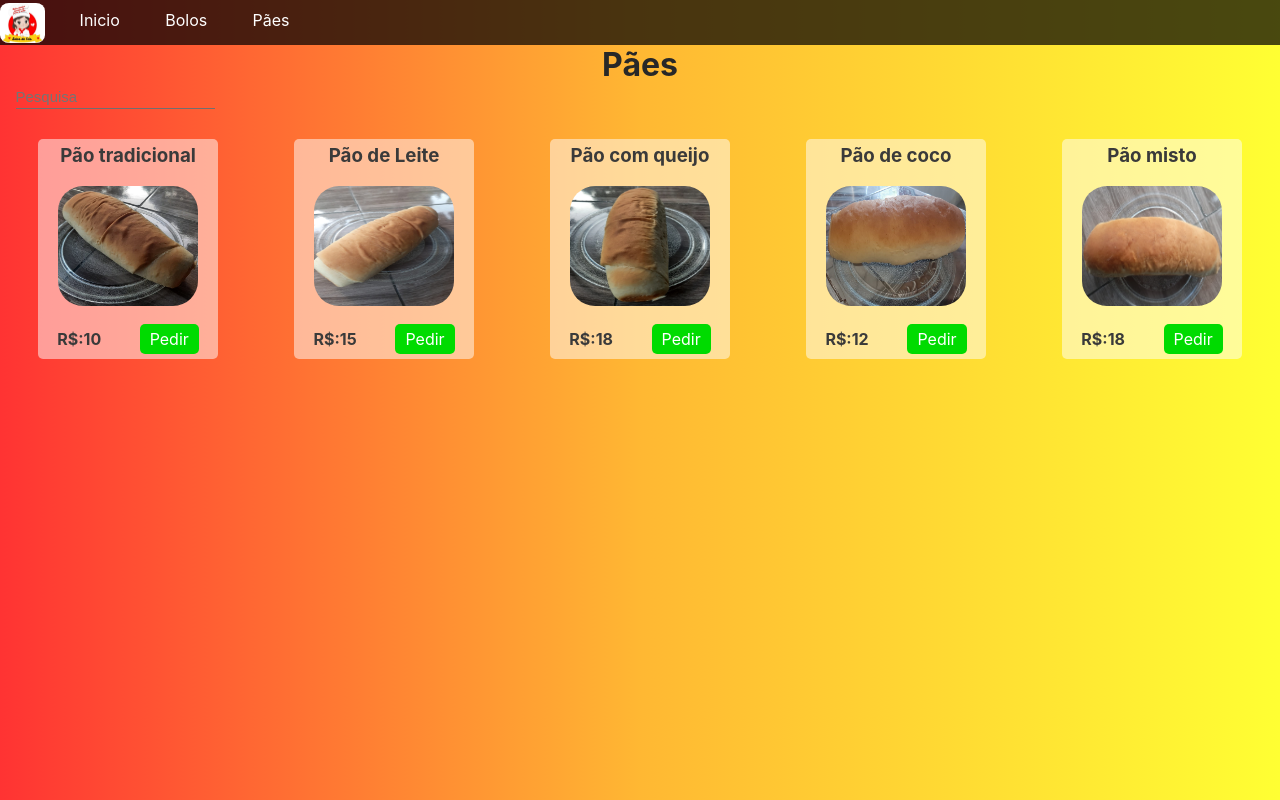
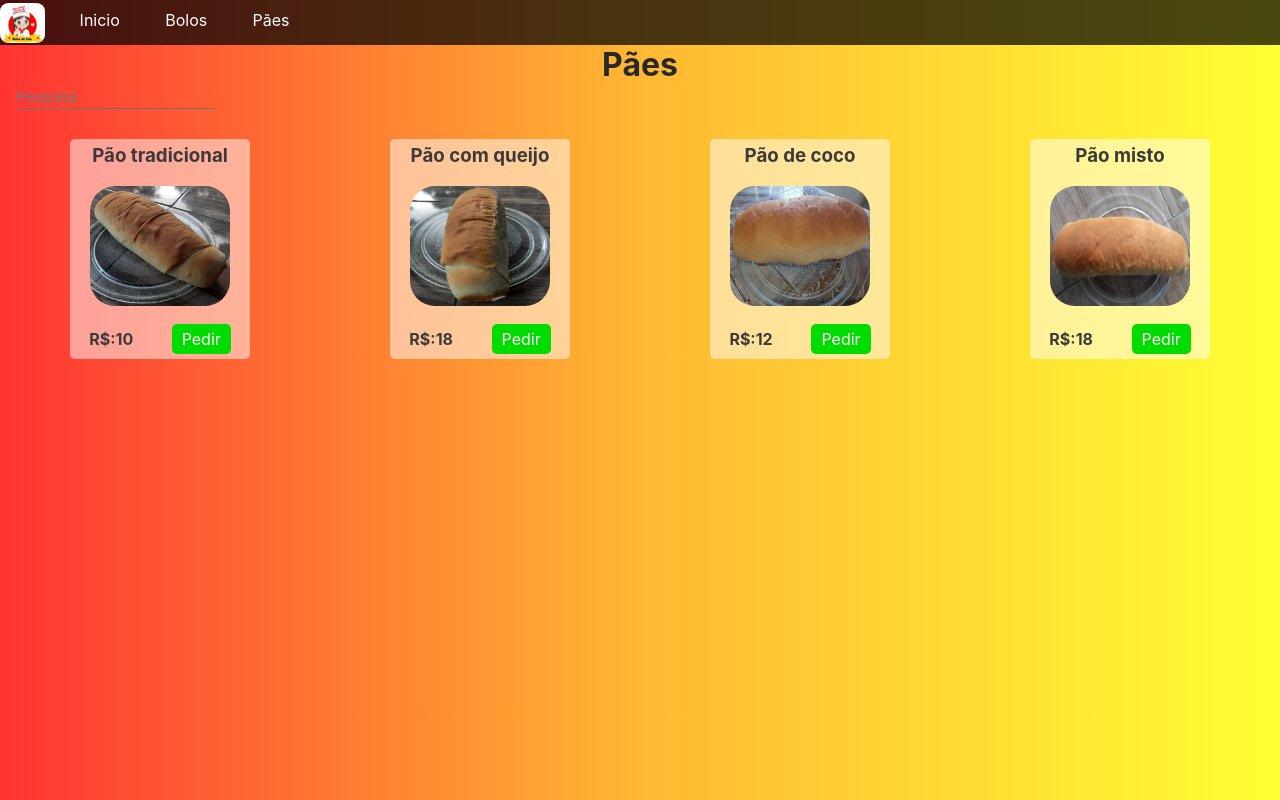
Before and after one commit to FranciscoNeto2909/bolos-da-cris, a React (Create React App) app: page /paes in a window 1280 px wide. Built offline with nearby package versions, Linux system fonts and the light colour scheme.

Commit message:
milk bread removed and cakes price changed

```diff
--- a/src/components/produtos/BolosJson.js
+++ b/src/components/produtos/BolosJson.js
@@ -85,21 +85,21 @@ export const BolosJson = [
         img: boloDeFuba,
         sizes:2,
         price: 16,
-        priceG:25
+        priceG:28
     },
     {
         name: "bolo mole de leite de coco",
         img: boloMoleLeiteDeCoco,
         sizes:2,
         price: 25,
-        priceG: 30,
+        priceG: 35
     },
     {
         name: "bolo mole de leite",
         img: boloMoleLeite,
         sizes:2,
         price: 25,
-        priceG: 30
+        priceG: 35
     },
     {
         name: "bolo piscina com creme de coco",
--- a/src/components/produtos/PaesJson.js
+++ b/src/components/produtos/PaesJson.js
@@ -1,5 +1,4 @@
 import paoTradicional from "../../imgs/paes/tradicional.jpeg"
-import paoDeLeite from "../../imgs/paes/paoDeLeite.jpeg"
 import paoComQueijo from "../../imgs/paes/paoComQueijo.jpeg"
 import paoMisto from "../../imgs/paes/paoMisto.jpeg"
 import paoDeCoco from "../../imgs/paes/paoDeCoco.jpeg"
@@ -9,11 +8,6 @@ export const PaesJson = [
         name:"Pão tradicional",
         img:paoTradicional,
         price:10
-    },
-    {
-        name:"Pão de Leite",
-        img:paoDeLeite,
-        price:15
     },
     {
         name:"Pão com queijo",
```
